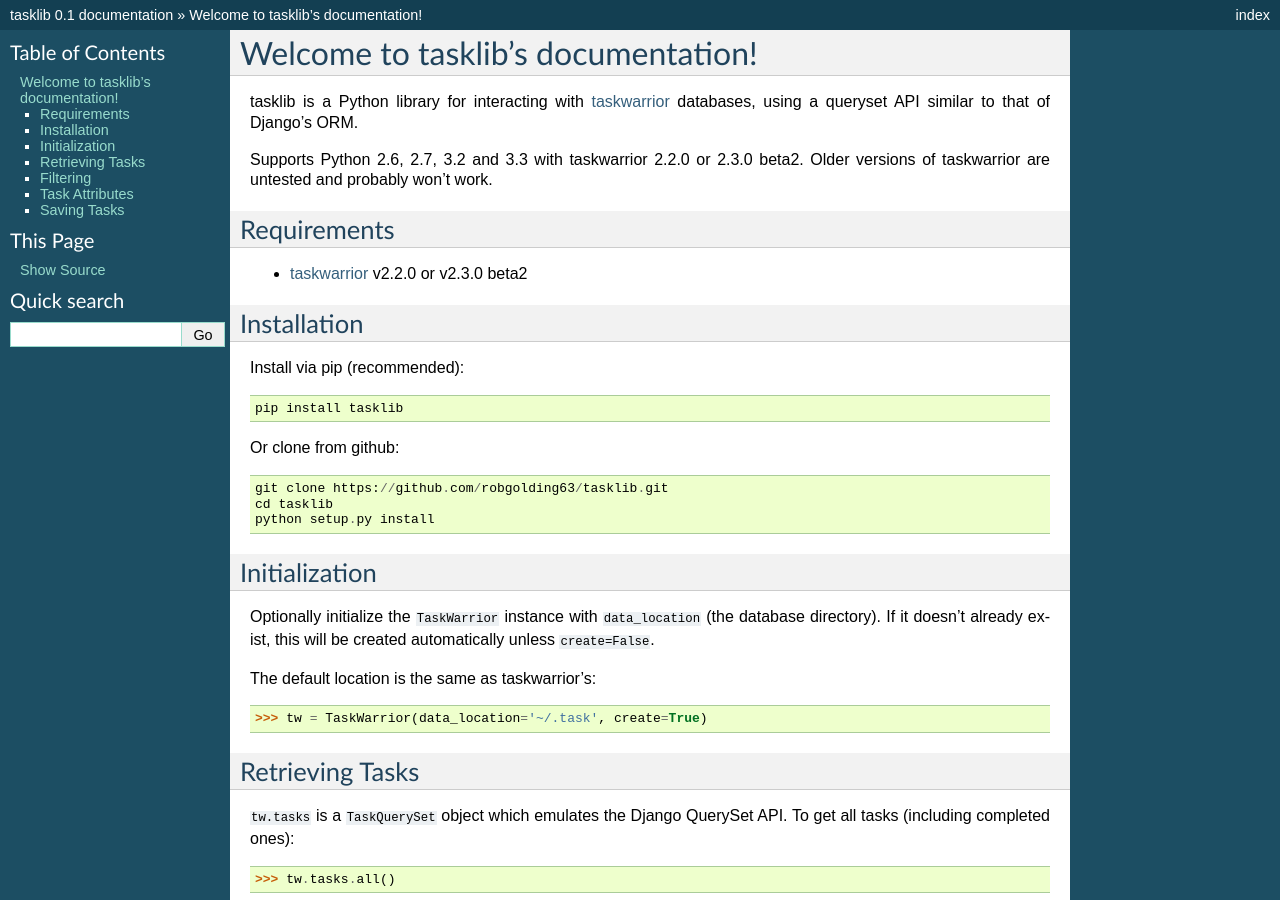
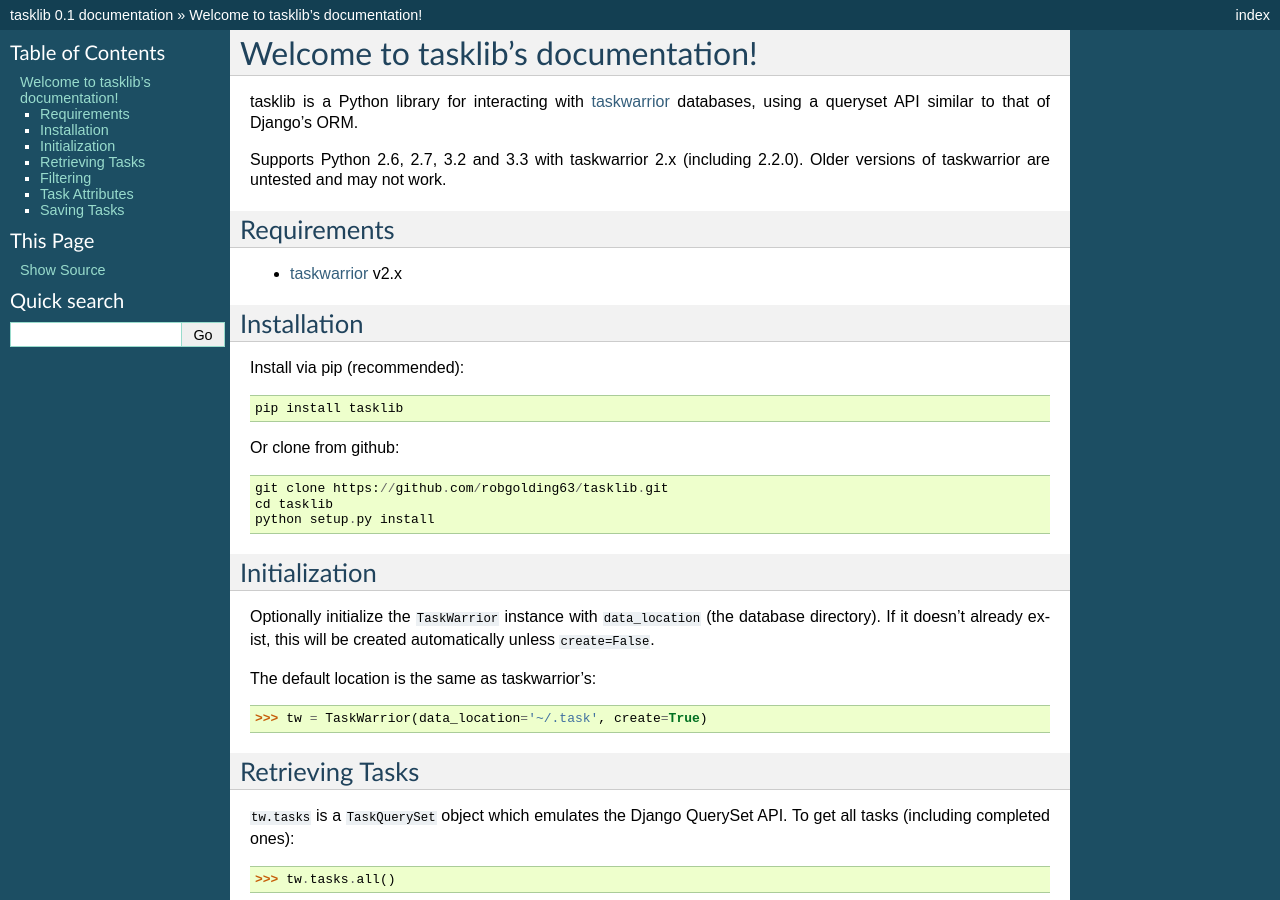
Before and after one commit to GothenburgBitFactory/tasklib, a Sphinx documentation site: the page built from docs/index.rst, in a window 1280 px wide and 900 px high. Built offline with Sphinx 7.4.7, drawn with Linux system fonts in a browser that asks for light colours.

Commit message:
Update docs to reflect supported versions of task warrior

```diff
--- a/README.rst
+++ b/README.rst
@@ -7,13 +7,13 @@
 tasklib is a Python library for interacting with taskwarrior_ databases, using
 a queryset API similar to that of Django's ORM.
 
-Supports Python 2.6, 2.7, 3.2 and 3.3 with taskwarrior 2.2.0 or 2.3.0 beta2.
-Older versions of taskwarrior are untested and probably won't work.
+Supports Python 2.6, 2.7, 3.2 and 3.3 with taskwarrior 2.x (including 2.2.0).
+Older versions of taskwarrior are untested and may not work.
 
 Requirements
 ------------
 
-* taskwarrior_ v2.2.0 or v2.3.0 beta2
+* taskwarrior_ v2.x
 
 Installation
 ------------
--- a/docs/index.rst
+++ b/docs/index.rst
@@ -4,13 +4,13 @@
 tasklib is a Python library for interacting with taskwarrior_ databases, using
 a queryset API similar to that of Django's ORM.
 
-Supports Python 2.6, 2.7, 3.2 and 3.3 with taskwarrior 2.2.0 or 2.3.0 beta2.
-Older versions of taskwarrior are untested and probably won't work.
+Supports Python 2.6, 2.7, 3.2 and 3.3 with taskwarrior 2.x (including 2.2.0).
+Older versions of taskwarrior are untested and may not work.
 
 Requirements
 ------------
 
-* taskwarrior_ v2.2.0 or v2.3.0 beta2
+* taskwarrior_ v2.x
 
 Installation
 ------------
```
